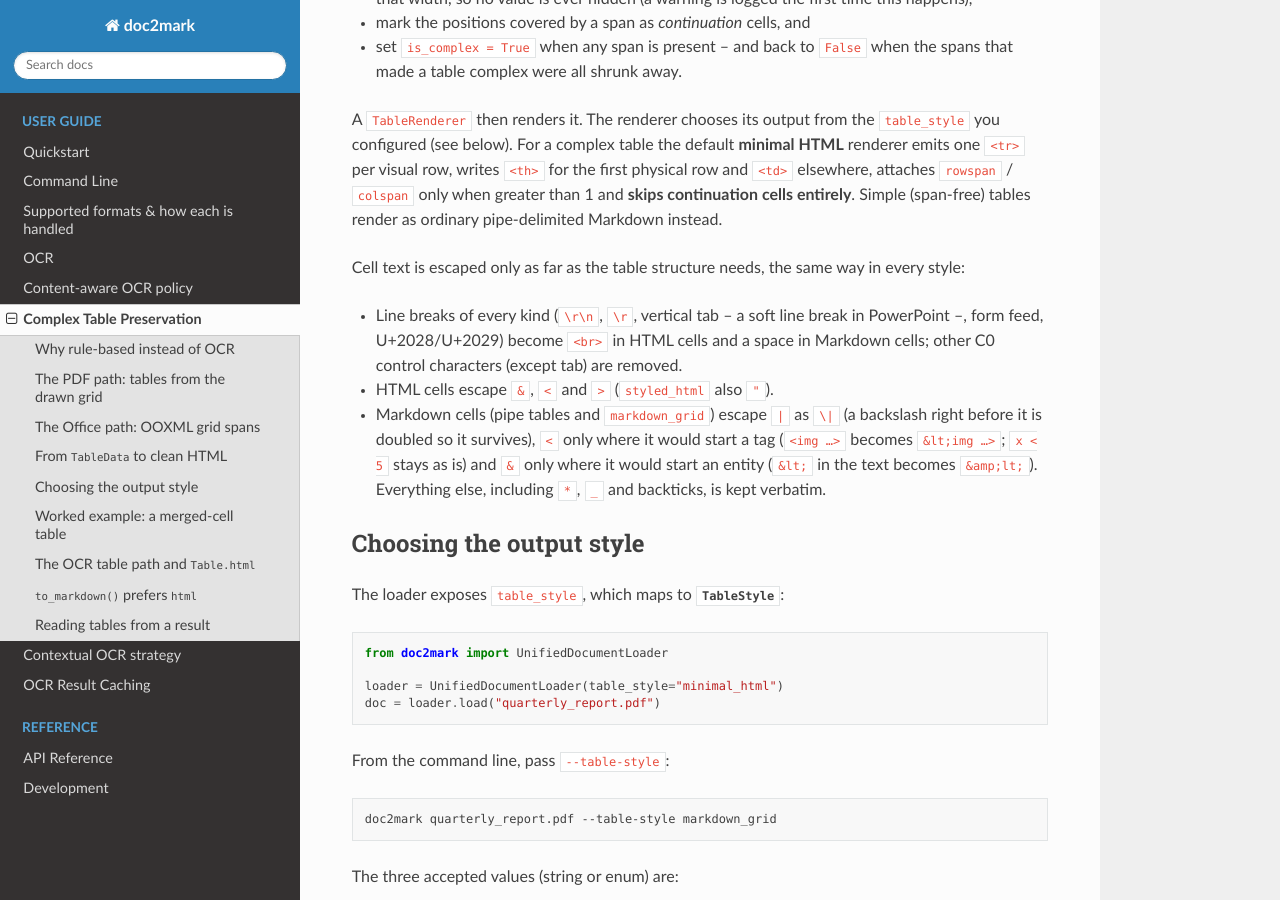
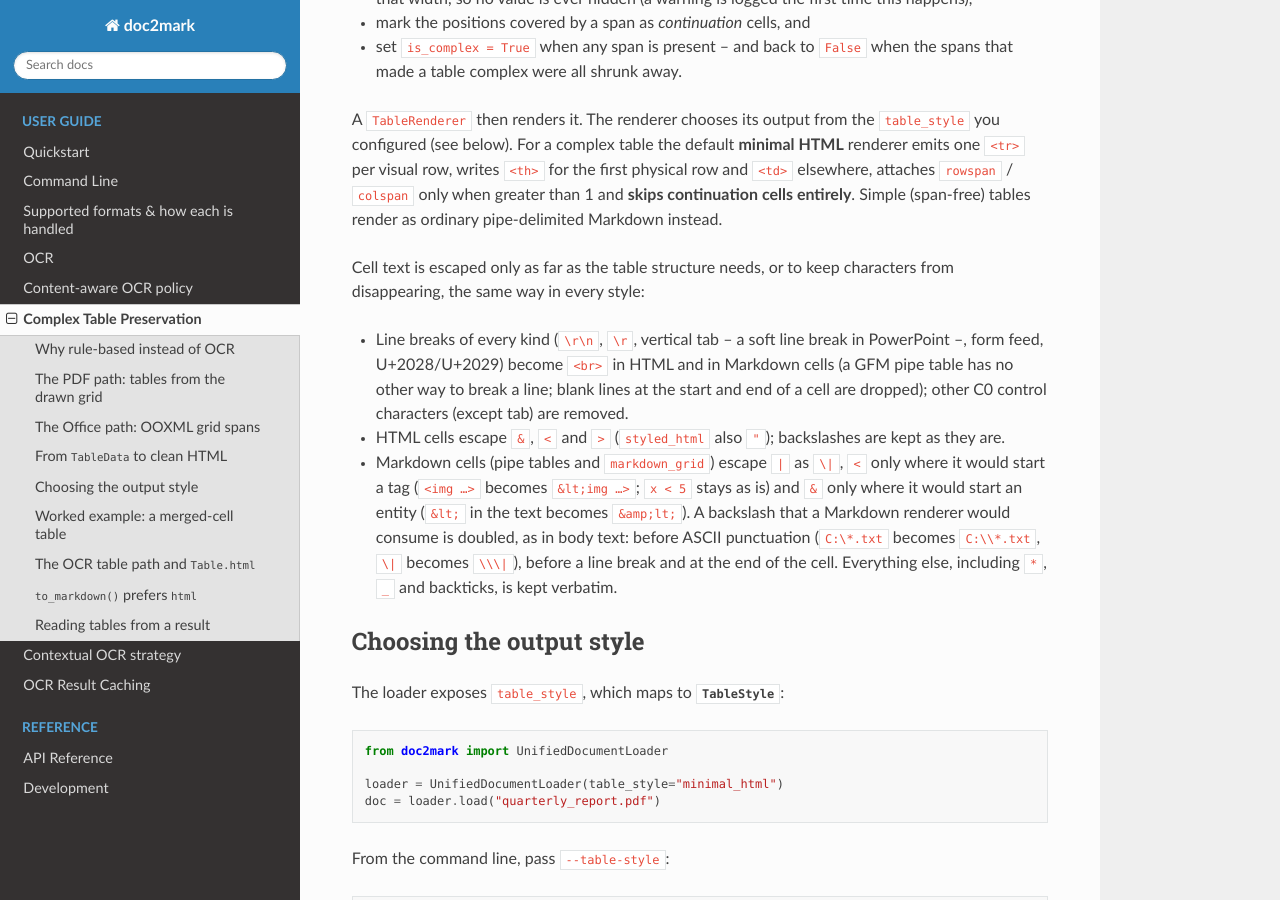
Before and after one commit to luisleo526/doc2mark, a Sphinx documentation site: the page built from docs/tables.rst, in a window 1280 px wide and 900 px high, scrolled down 3909 px. Built offline with Sphinx 7.4.7 and the Read the Docs theme 3.1.0, drawn with Linux system fonts in a browser that asks for light colours.

Commit message:
fix(table): <br> for line breaks in Markdown cells; double backslashes Markdown would consume
Supervisor round 2 policy (overrides the space rule): a line break inside a
pipe-table or markdown_grid cell renders as <br>, as main did and GFM expects;
PR #14's nested Word tables keep one line per nested row. Lane md's backslash
rules now apply to cells too: a backslash before ASCII punctuation, before a
line break or at the end of the cell is doubled, so C:\*.txt, \\server and a
path ending in \ read back exactly. | is still \|, C0 controls still go.

Co-Authored-By: Claude Opus 5.5 (1M context) <noreply@anthropic.com>

```diff
--- a/docs/tables.rst
+++ b/docs/tables.rst
@@ -199,19 +199,23 @@ the first physical row and ``<td>`` elsewhere, attaches ``rowspan`` / ``colspan`
 only when greater than 1 and **skips continuation cells entirely**. Simple
 (span-free) tables render as ordinary pipe-delimited Markdown instead.
 
-Cell text is escaped only as far as the table structure needs, the same way in
-every style:
+Cell text is escaped only as far as the table structure needs, or to keep
+characters from disappearing, the same way in every style:
 
 * Line breaks of every kind (``\r\n``, ``\r``, vertical tab -- a soft line break in
-  PowerPoint --, form feed, U+2028/U+2029) become ``<br>`` in HTML cells and a
-  space in Markdown cells; other C0 control characters (except tab) are removed.
-* HTML cells escape ``&``, ``<`` and ``>`` (``styled_html`` also ``"``).
-* Markdown cells (pipe tables and ``markdown_grid``) escape ``|`` as ``\|`` (a
-  backslash right before it is doubled so it survives), ``<`` only where it would
-  start a tag (``<img …>`` becomes ``&lt;img …>``; ``x < 5`` stays as is) and ``&``
-  only where it would start an entity (``&lt;`` in the text becomes
-  ``&amp;lt;``). Everything else, including ``*``, ``_`` and backticks, is kept
-  verbatim.
+  PowerPoint --, form feed, U+2028/U+2029) become ``<br>`` in HTML and in Markdown
+  cells (a GFM pipe table has no other way to break a line; blank lines at the start
+  and end of a cell are dropped); other C0 control characters (except tab) are
+  removed.
+* HTML cells escape ``&``, ``<`` and ``>`` (``styled_html`` also ``"``); backslashes
+  are kept as they are.
+* Markdown cells (pipe tables and ``markdown_grid``) escape ``|`` as ``\|``, ``<``
+  only where it would start a tag (``<img …>`` becomes ``&lt;img …>``; ``x < 5``
+  stays as is) and ``&`` only where it would start an entity (``&lt;`` in the text
+  becomes ``&amp;lt;``). A backslash that a Markdown renderer would consume is
+  doubled, as in body text: before ASCII punctuation (``C:\*.txt`` becomes
+  ``C:\\*.txt``, ``\|`` becomes ``\\\|``), before a line break and at the end of
+  the cell. Everything else, including ``*``, ``_`` and backticks, is kept verbatim.
 
 Choosing the output style
 -------------------------
```
Also changed, not shown: 1 other file.
